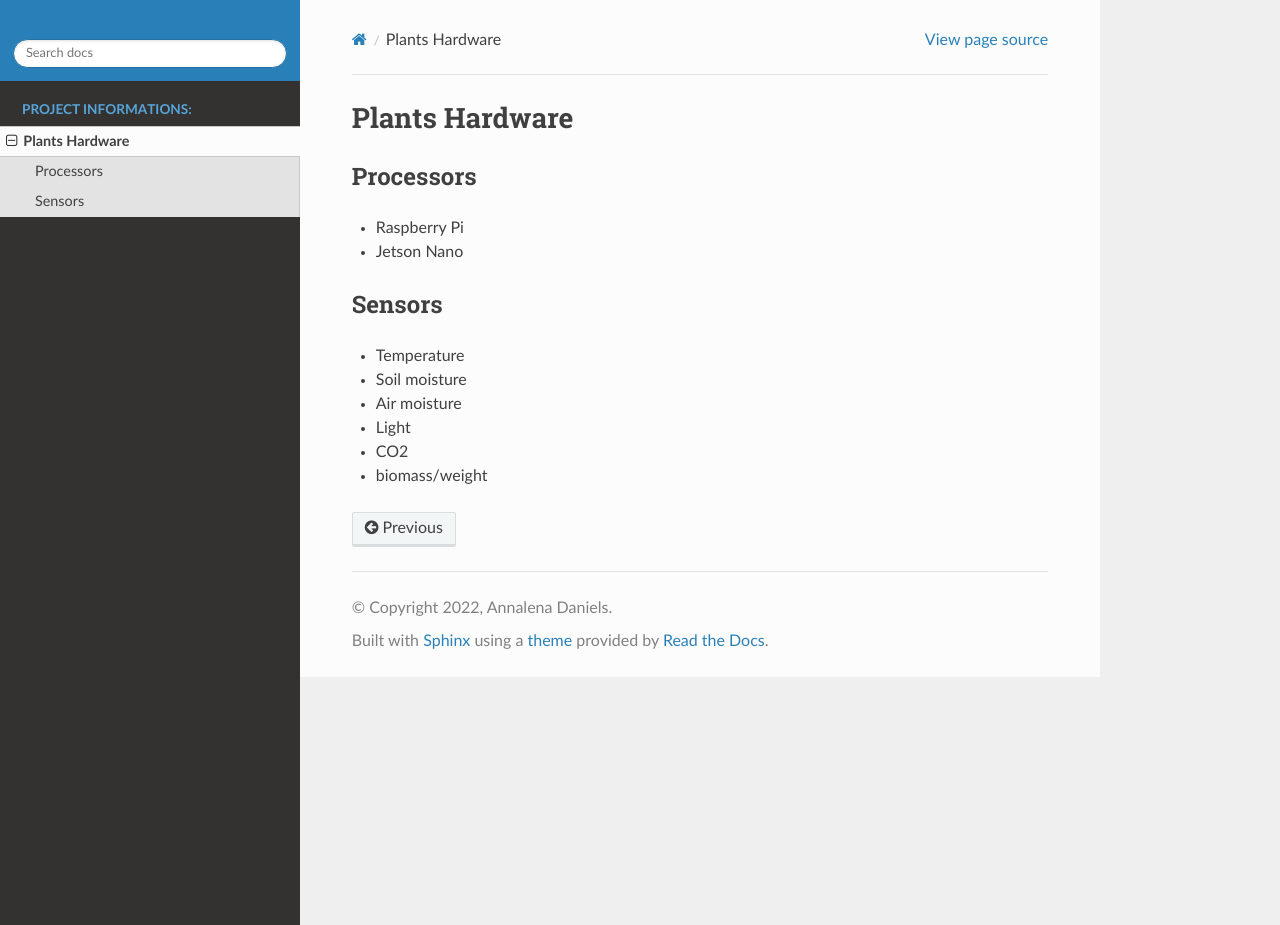
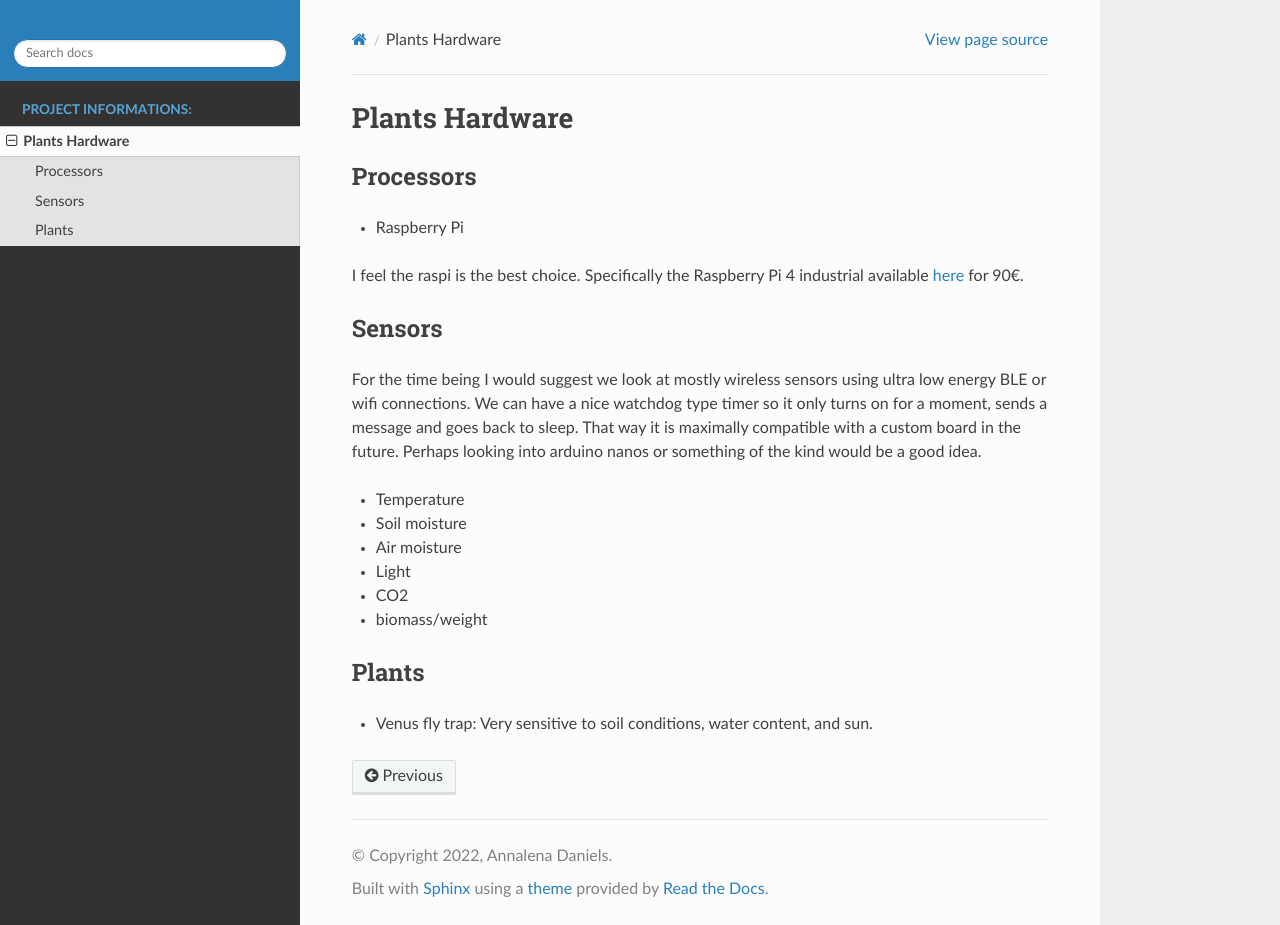
Before and after one commit to annalendaniels/Plant, a Sphinx documentation site: the page built from docs/source/hardware.rst, in a window 1280 px wide and 925 px high. Built offline with Sphinx 7.4.7 and the Read the Docs theme 2.0.0, drawn with Linux system fonts in a browser that asks for light colours.

Commit message:
update docs.

```diff
--- a/docs/source/hardware.rst
+++ b/docs/source/hardware.rst
@@ -5,10 +5,19 @@ Processors
 ^^^^^^^^^^
 
 * Raspberry Pi
-* Jetson Nano
+
+I feel the raspi is the best choice. Specifically the Raspberry Pi 4 industrial
+available `here <https://buyzero.de/products/compute-module-4-cm4?variant=32090358612070&src=raspberrypi>`_
+for 90€.
 
 Sensors
 ^^^^^^^
+
+For the time being I would suggest we look at mostly wireless sensors using ultra low
+energy BLE or wifi connections. We can have a nice watchdog type timer so it only
+turns on for a moment, sends a message and goes back to sleep. That way it is maximally
+compatible with a custom board in the future. Perhaps looking into arduino nanos
+or something of the kind would be a good idea.
 
 * Temperature
 * Soil moisture
@@ -16,3 +25,8 @@ Sensors
 * Light
 * CO2
 * biomass/weight
+
+Plants
+^^^^^^
+
+* Venus fly trap: Very sensitive to soil conditions, water content, and sun.
```
